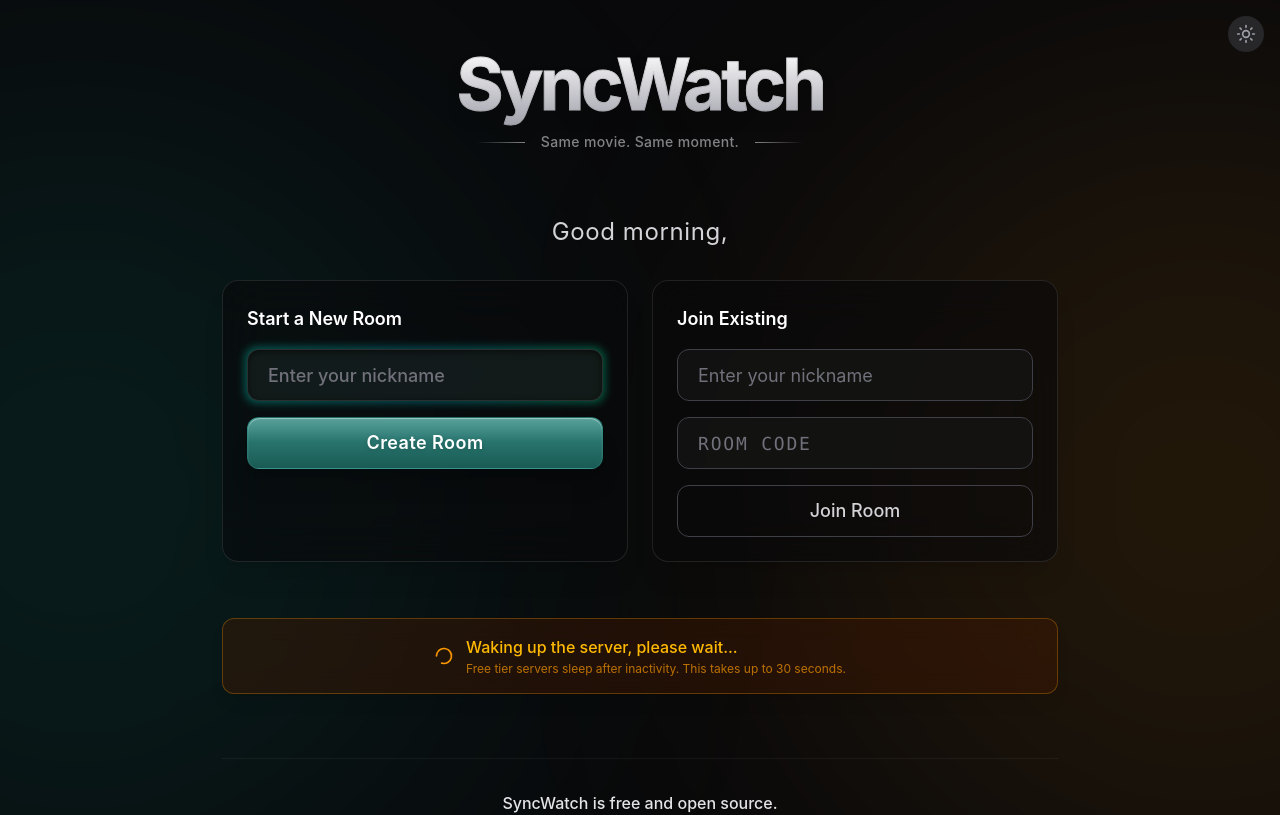
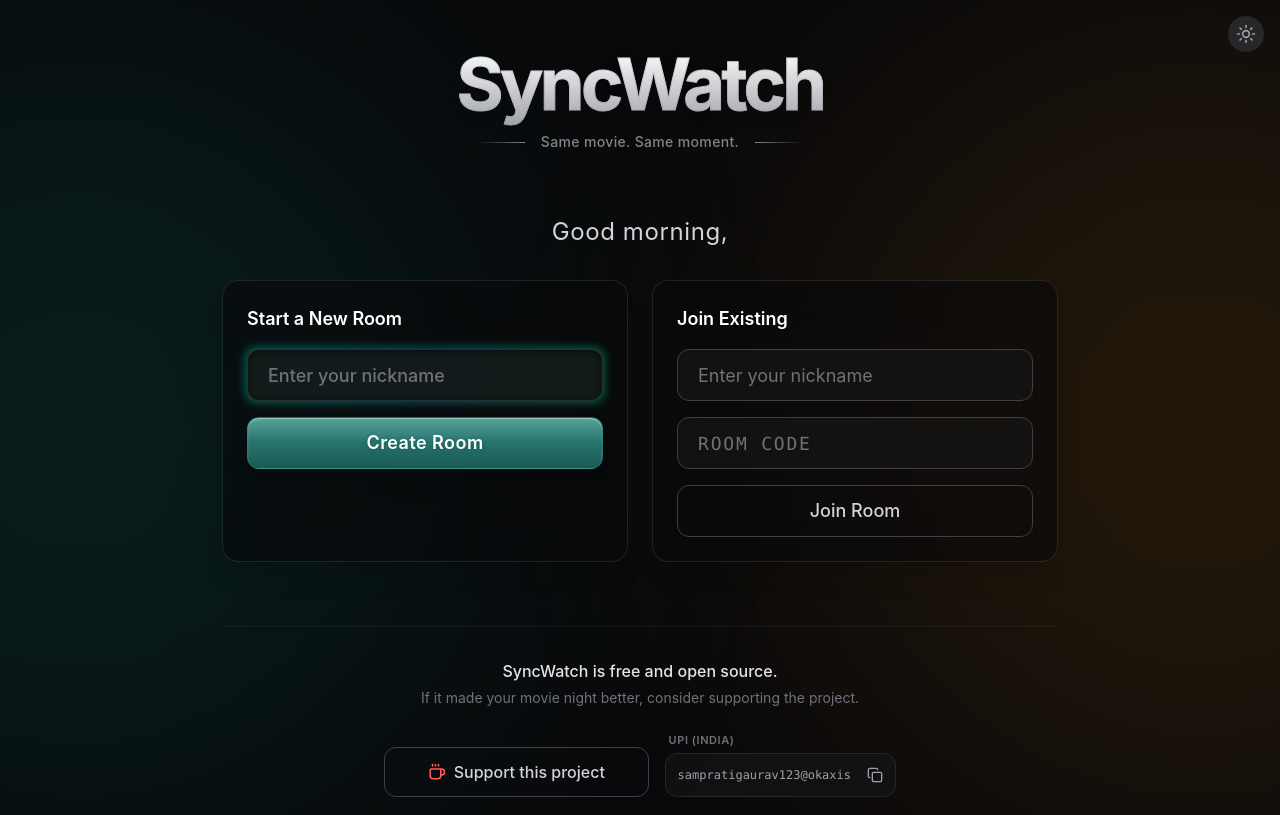
Before and after one commit to sampratigaurav/syncwatch, a React (Vite) app in the folder client/: page / in a window 1280 px wide. Shown: the top 815 px of the page. Built offline with nearby package versions, Linux system fonts and the light colour scheme.

Commit message:
Remove waking up banner and unused connect logic from Home page

```diff
--- a/client/src/pages/Home.tsx
+++ b/client/src/pages/Home.tsx
@@ -1,6 +1,6 @@
 import { useState, useEffect, useRef } from 'react';
 import { useNavigate, useParams } from 'react-router-dom';
-import { Coffee, Copy, Check, Loader2 } from 'lucide-react';
+import { Coffee, Copy, Check } from 'lucide-react';
 import { useRoomStore } from '../store/roomStore';
 import { SERVER_URL } from '../lib/config';
 
@@ -10,7 +10,6 @@ export default function Home() {
   const setRoomId = useRoomStore((s) => s.setRoomId);
   const { setNickname } = useRoomStore();
 
-  const connectionStatus = useRoomStore(s => s.connectionStatus);
   const savedNickname = localStorage.getItem('syncwatch_nickname') || '';
   const [inputRoomId, setInputRoomId] = useState(urlRoomId || '');
   const [createNickname, setCreateNickname] = useState(savedNickname);
@@ -18,7 +17,6 @@ export default function Home() {
   const [createError, setCreateError] = useState('');
   const [joinError, setJoinError] = useState('');
   const [showExpiredError, setShowExpiredError] = useState(false);
-  const [showWakingUp, setShowWakingUp] = useState(false);
   const [isLoading, setIsLoading] = useState(false);
   const [greeting, setGreeting] = useState('');
   const [copied, setCopied] = useState(false);
@@ -30,16 +28,6 @@ export default function Home() {
     setCopied(true);
     setTimeout(() => setCopied(false), 2000);
   };
-
-  useEffect(() => {
-    let timer: ReturnType<typeof setTimeout>;
-    if (connectionStatus === 'connecting') {
-      timer = setTimeout(() => setShowWakingUp(true), 3000);
-    } else {
-      setShowWakingUp(false);
-    }
-    return () => clearTimeout(timer);
-  }, [connectionStatus]);
 
   useEffect(() => {
     const hour = new Date().getHours();
@@ -238,17 +226,6 @@ export default function Home() {
 
            </div>
 
-           {/* Waking up banner */}
-           {showWakingUp && (
-             <div className="w-full max-w-[440px] tablet:max-w-[900px] mt-6 mx-auto bg-amber-950/40 [.light_&]:bg-amber-100/60 border border-amber-500/30 rounded-xl p-4 flex items-center justify-center animate-in fade-in slide-in-from-bottom-4 shadow-lg backdrop-blur-md">
-               <Loader2 className="w-5 h-5 text-amber-500 animate-spin mr-3 flex-shrink-0" />
-               <div className="flex flex-col text-left">
-                 <span className="text-amber-400 [.light_&]:text-amber-700 font-medium text-sm tablet:text-base">Waking up the server, please wait...</span>
-                 <span className="text-amber-500/70 [.light_&]:text-amber-600/80 text-xs hidden tablet:block mt-0.5">Free tier servers sleep after inactivity. This takes up to 30 seconds.</span>
-               </div>
-             </div>
-           )}
-
            {/* Expired Room Error */}
            {showExpiredError && (
              <div className="w-full max-w-[440px] mx-auto mt-4">
```
